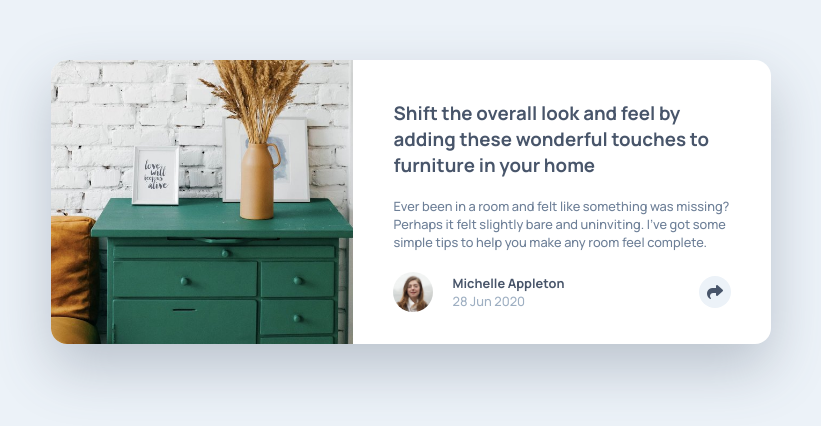
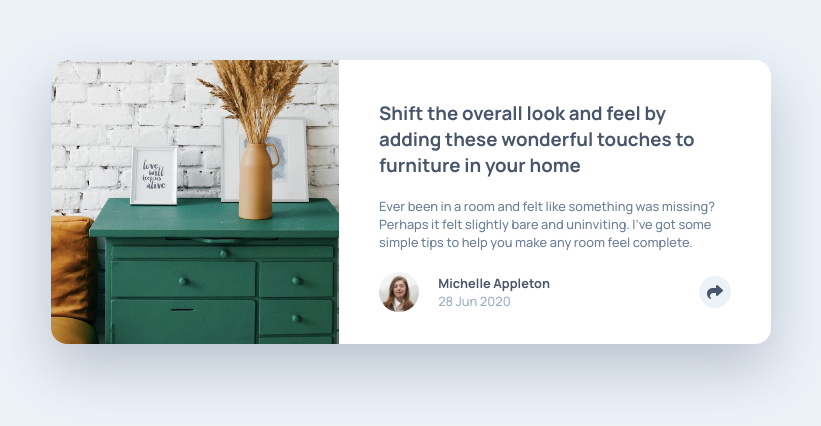
Before and after one commit to b16h22/article_preview_component_solution, a plain HTML site: page index.html in a window 1280 px wide. Shown: the part 198-624 px from the top of the page, without its empty margins (229-1050 px from the left). Drawn offline with Linux system fonts and the light colour scheme.

Commit message:
edit styles

```diff
--- a/styles/styles.css
+++ b/styles/styles.css
@@ -26,7 +26,7 @@
     }
 
     .cover-img {
-      min-width: 42%;
+      min-width: 40%;
       object-fit: cover;
       object-position: 10% 0;
       border-radius: 1rem 0 0 1rem;
```
